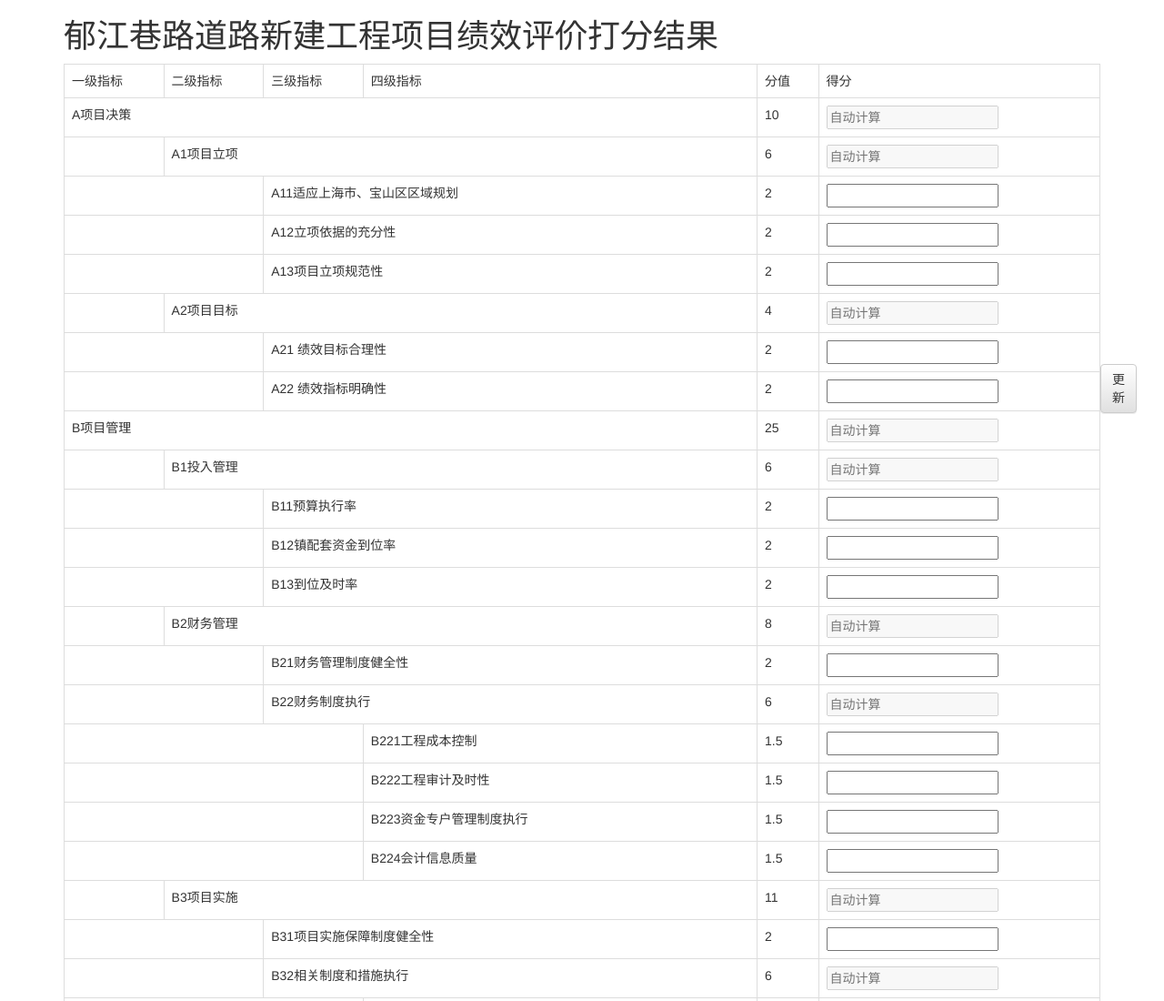
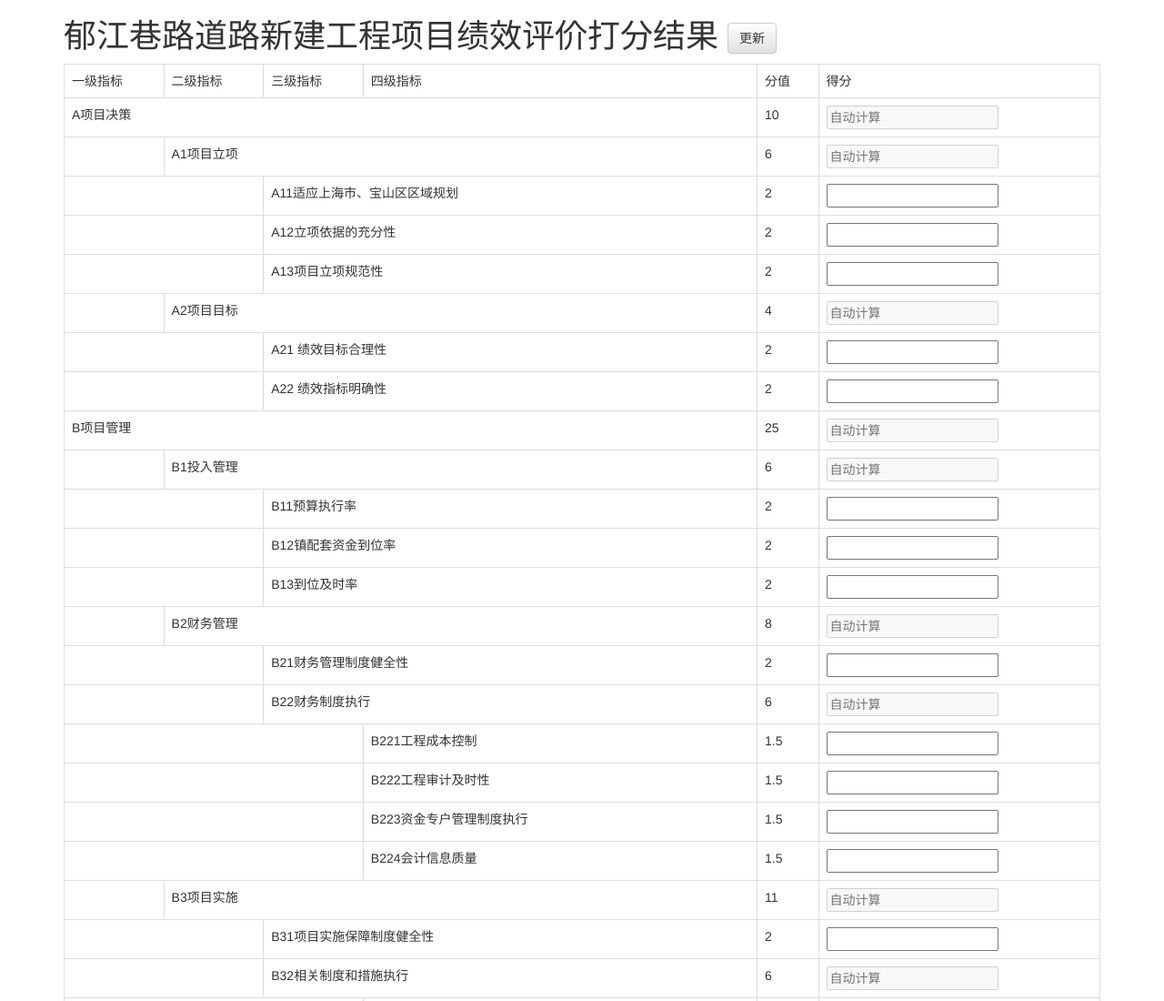
Before and after one commit to Deatheart/Deatheart.github.io, a plain HTML site: page pages/caculate.html in a window 1280 px wide. Shown: the top 1100 px of the page at 91% size. Drawn offline with Linux system fonts and the light colour scheme.

Commit message:
re-position the update button
There is different behavior between firefox
and chrome.

Signed-off-by: Deatheart <deatheart@yeah.net>

```diff
--- a/pages/caculate.html
+++ b/pages/caculate.html
@@ -97,26 +97,24 @@ function caculate() {
     // alert("test");
     // $("table").fadeToggle();
 };
-$(window).resize(function() {
-    var xPosition = ($(".container").outerWidth(true) + $("h1").innerWidth())/2;
-    var yPosition = $(window).height() / 2;
-    $("#update").css({"position": "fixed", "left": xPosition, "top": yPosition});
-});
+function updatePosition() {
+     var xPosition = ($(".container").outerWidth(true) + $("h1").innerWidth())/2;
+     var yPosition = $(window).height() / 2;
+     $("#update").css({"position": "fixed", "left": xPosition, "top": yPosition});
+};
+// $(window).resize(updatePosition);
 $(window).bind("beforeunload", function() {
     // return "The data will not be saved!";
 });
 $(document).ready(function() {
-    var xPosition = ($(".container").outerWidth(true) + $("h1").innerWidth())/2;
-    var yPosition = $(window).height() / 2;
-    $("#update").css({"position": "fixed", "left": xPosition, "top": yPosition});
+    // updatePosition();
     $("#update").click(caculate);
 });
         </script>
     </head>
     <body>
-        <div id="update"> <button class="btn btn-default">更<br/>新</button> </div>
         <div class="container">
-            <h1> 郁江巷路道路新建工程项目绩效评价打分结果 </h1>
+            <h1> 郁江巷路道路新建工程项目绩效评价打分结果 <span> <button class="btn btn-default" id="update">更新</button> </span> </h1>
             <table class="table table-bordered">
                 <tr><td>一级指标</td><td>二级指标</td><td>三级指标</td><td>四级指标</td><td>分值</td><td>得分</td></tr>
                 <tr>
```
